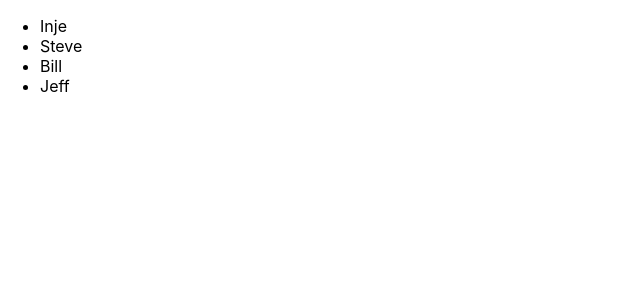
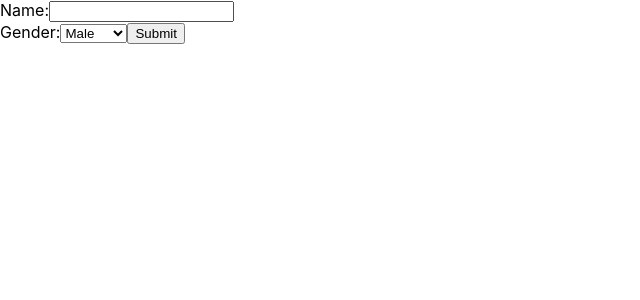
Before and after one commit to Soohyeun/react-practice, a React (Create React App) app: page / in a window 1280 px wide. Shown: the top 300 px of the page, without its empty margins (0-640 px from the left). Built offline with nearby package versions, Linux system fonts and the light colour scheme.

Commit message:
Chap_11_SignUp

```diff
--- /dev/null
+++ b/src/chapter_11/SignUp.jsx
@@ -0,0 +1,39 @@
+import React, {useState} from "react";
+
+function SignUp(props) {
+    const [name, setName] = useState("");
+    const [gender, setGender] = useState("Male");
+
+    const handleChangeName = (event) => {
+        setName(event.target.value);
+    };
+
+    const handleChangeGender = (event) => {
+        setGender(event.target.value);
+    }
+
+    const handleSubmit = (event) => {
+        alert(`Name: ${name}, Gender: ${gender}`);
+        event.preventDefault();
+    };
+
+    return (
+        <form onSubmit={handleSubmit}>
+            <label>
+                Name:
+                <input type="text" value={name} onChange={handleChangeName} />
+            </label>
+            <br/>
+            <label>
+                Gender:
+                <select value={gender} onChange={handleChangeGender}>
+                    <option value="Male">Male</option>
+                    <option value="Female">Female</option>
+                </select>
+            </label>
+            <button type="submit">Submit</button>
+        </form>
+    );
+}
+
+export default SignUp;
--- a/src/index.js
+++ b/src/index.js
@@ -9,7 +9,8 @@
 // import Accommodate from './chapter_07/Accommodate';
 // import ConfirmButton from './chapter_08/ConfirmButton';
 // import LandingPage from './chapter_09/LandingPage';
-import AttendanceBook from './chapter_10/AttendanceBook';
+// import AttendanceBook from './chapter_10/AttendanceBook';
+import SignUp from './chapter_11/SignUp';
 
 const root = ReactDOM.createRoot(document.getElementById('root'));
 
@@ -29,7 +30,7 @@
 
 root.render(
   <React.StrictMode>
-    <AttendanceBook />
+    <SignUp />
   </React.StrictMode>
 );
 
```
